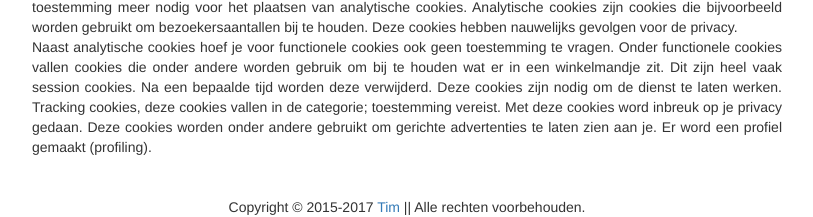
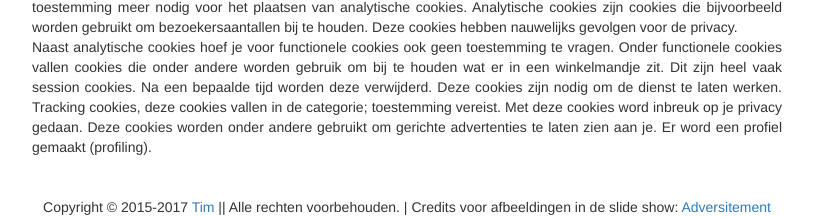
Before and after one commit to TimZ99/J5-P1-cookies, a PHP site: page / in a window 1280 px wide. Shown: the part 1459-1676 px from the top of the page, without its empty margins (233-1046 px from the left). Run offline with PHP 8.4, Linux system fonts and the light colour scheme.

Commit message:
Credits toegevoegd
Credits toegevoegd in de footer. Credits zijn voor de afbeeldingen in
de slider.

```diff
--- a/index.php
+++ b/index.php
@@ -173,7 +173,7 @@ Tracking cookies, deze cookies vallen in de categorie; toestemming vereist. Met
 </section>
 <footer>
 <div class="container text-center">
-Copyright © 2015-<script type="text/javascript">var theDate=new Date(); document.write(theDate.getFullYear())</script> <a href="http://p10691.hageveld2.nl">Tim</a> || Alle rechten voorbehouden.<br></div>
+Copyright © 2015-<script type="text/javascript">var theDate=new Date(); document.write(theDate.getFullYear())</script> <a href="http://p10691.hageveld2.nl">Tim</a> || Alle rechten voorbehouden. | Credits voor afbeeldingen in de slide show: <a href="https://www.youtube.com/watch?v=I01XMRo2ESg">Adversitement</a><br></div>
 </footer>
 <script src="js/jquery.min.js"></script>
 <script src="js/bootstrap.min.js"></script>
```
